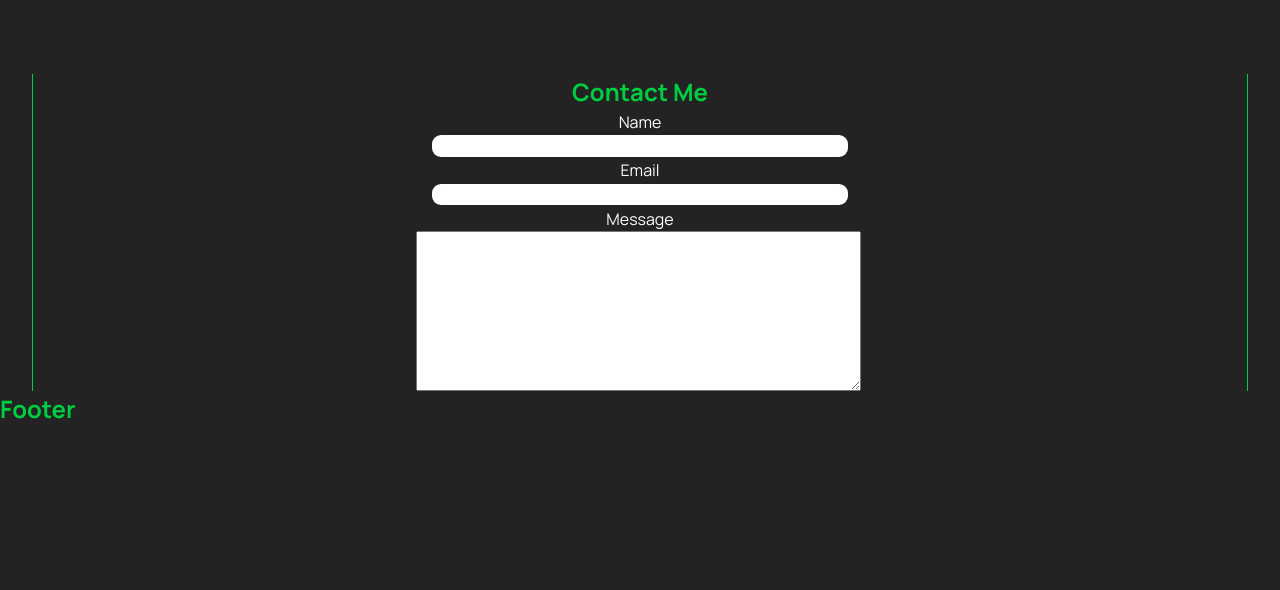
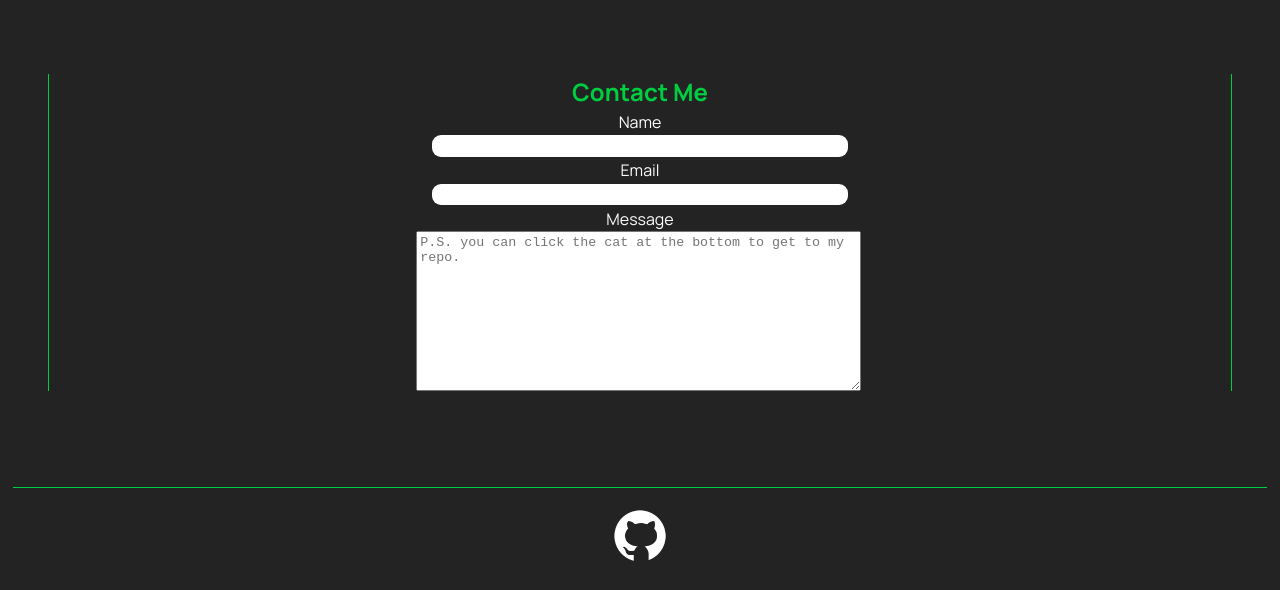
Before and after one commit to MrMaciejM/portfolio-bootcamp, a plain HTML site: page index.html in a window 1280 px wide. Shown: the part 1949-2539 px from the top of the page. Before the commit the page ends 2376 px from the top, so only its background shows below. Drawn offline with Linux system fonts and the light colour scheme.

Commit message:
added footer and GitHub link, as well as finished styling the HTML

```diff
--- a/css/style.css
+++ b/css/style.css
@@ -50,19 +50,18 @@ header nav {
 }
 
 /* Customising anchor tags */
-a,
-a:visited {
+.nav-links,
+.nav-links:visited {
   color: var(--anchors);
   text-decoration: none;
   border-bottom: solid 1px var(--imggreen);
   padding: 0 0.4rem;
   padding-bottom: 0.2rem;
-
   /* the tranision here is an ease-off effect, so that the colors do not change too quickly */
   transition: all 0.7s;
   font-size: 1rem;
 }
-a:hover {
+.nav-links:hover {
   cursor: pointer;
   border-bottom: solid 1px var(--imggreen);
   transition: all 0.7s;
@@ -196,7 +195,7 @@ h1 {
   display: flex;
   flex-direction: column;
   align-items: center;
-  margin: 0 2rem;
+  margin: 0 3rem;
   margin-top: 6rem;
   border-left: #00ce41 1px solid;
   border-right: #00ce41 1px solid;
@@ -217,8 +216,35 @@ input {
   text-align: center;
 }
 textarea {
+  color: #353535;
   height: 10rem;
   padding: 0.2rem;
   word-wrap: break-word;
   max-width: 27.8rem;
 }
+
+/* Footer */
+
+footer {
+  display: flex;
+  justify-content: center;
+  margin: 0 0.8rem;
+  margin-top: 6rem;
+  border-top: solid 1px var(--imggreen);
+  padding: 1rem 0;
+}
+footer img {
+  background-position: center;
+  background-size: cover;
+  height: 4rem;
+  border-radius: 50%;
+}
+.github-link {
+  transition: all 0.7s;
+  border-radius: 11px;
+}
+.github-link:hover {
+  transition: all 0.7s;
+  box-shadow: 0 0 30px 1px var(--imggreen);
+  transform: scale(1.2);
+}
--- a/index.html
+++ b/index.html
@@ -18,9 +18,9 @@
     <!-- main logo / nav -->
     <header>
       <nav>
-        <a href="#about-me">About Me</a>
-        <a href="#my-work">My Work</a>
-        <a href="">Contact</a>
+        <a class="nav-links" href="#about-me">About Me</a>
+        <a class="nav-links" href="#my-work">My Work</a>
+        <a class="nav-links" href="">Contact</a>
       </nav>
       <h1>Hello, I'm <span>Maciej</span>.</h1>
       <div class="profile-img-container">
@@ -92,13 +92,22 @@
           <label for="email">Email</label>
           <input id="email" type="email" />
           <label for="message">Message</label>
-          <textarea id="message"></textarea>
+          <textarea
+            id="message"
+            placeholder="P.S. you can click the cat at the bottom to get to my repo."
+          ></textarea>
         </form>
       </section>
       <!-- contact -->
     </main>
-    <footer id="contact">
-      <h2>Footer</h2>
+    <footer>
+      <a
+        class="github-link"
+        href="https://github.com/MrMaciejM?tab=repositories"
+        target="_blank"
+      >
+        <img src="/images/icons8-github-120-white.png" />
+      </a>
     </footer>
   </body>
 </html>
```
Also changed, not shown: images/icons8-github-120-white.png (added), images/icons8-github-120.png (added).
